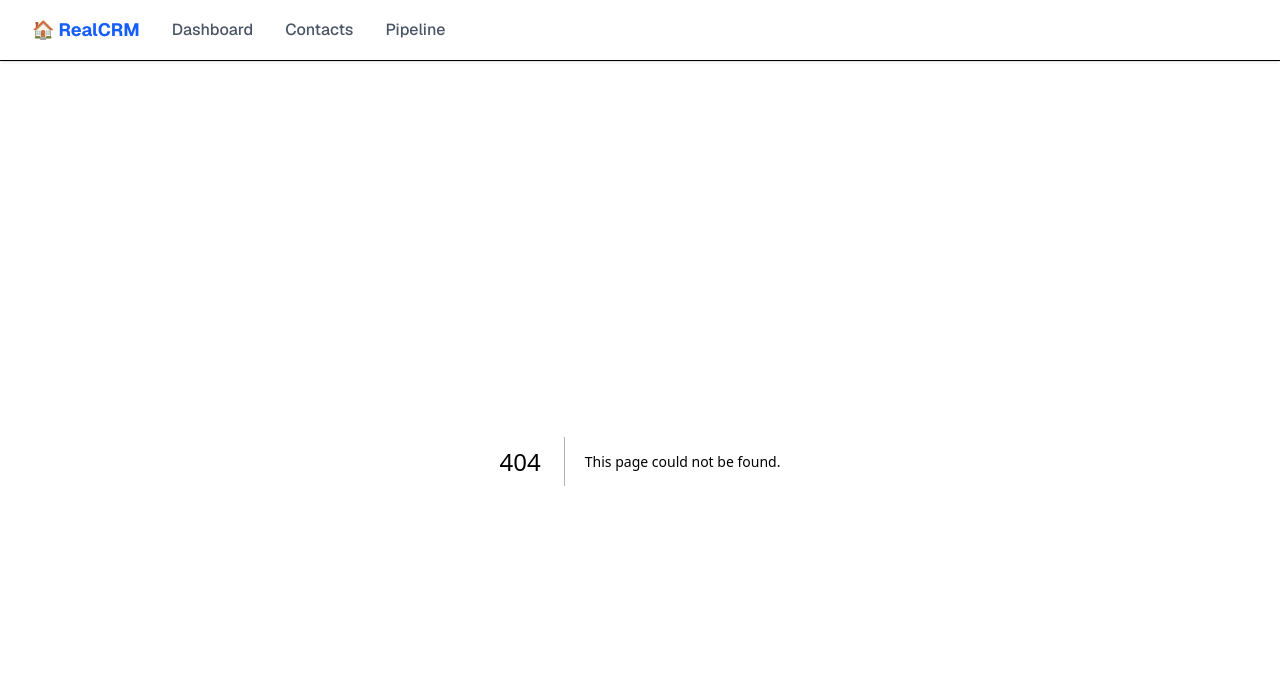
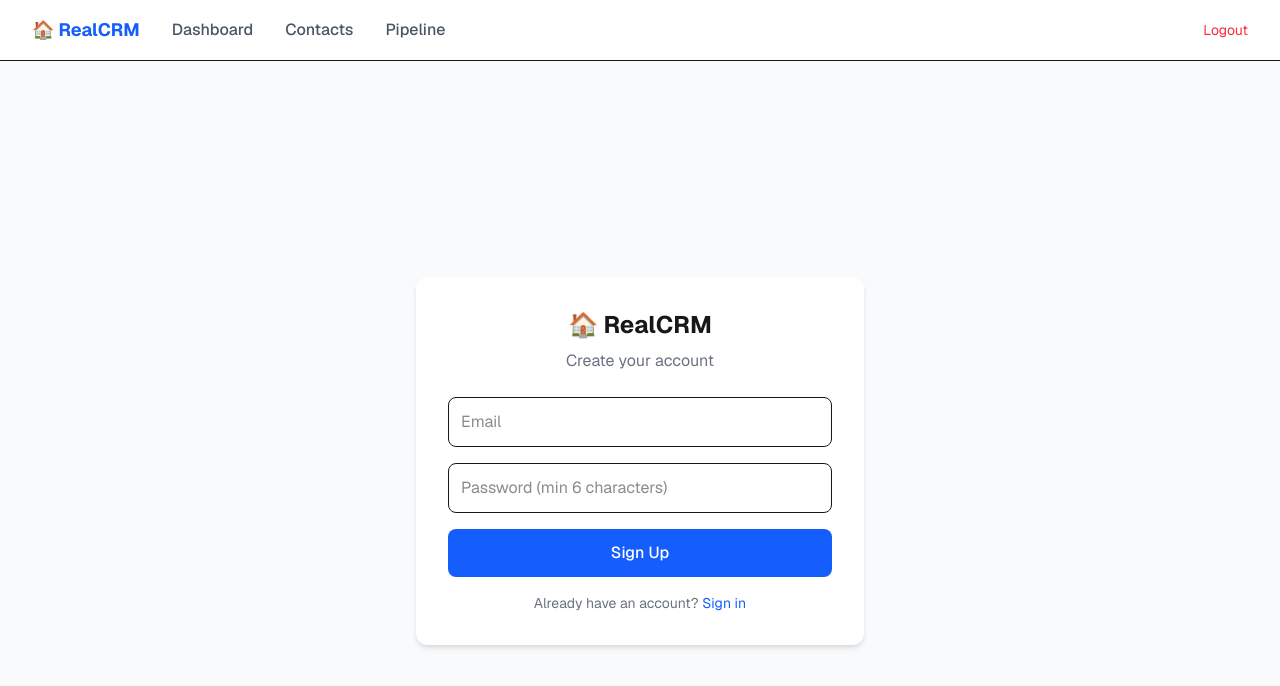
Before and after one commit to MoSudais22/real-estate-crm, a Next.js app: page /signup in a window 1280 px wide. Before the commit this address had no page. Shown: the top 686 px of the page. Built offline with nearby package versions, Linux system fonts and the light colour scheme; no server answers.

Commit message:
add auth login signup

```diff
--- a/app/layout.tsx
+++ b/app/layout.tsx
@@ -1,28 +1,34 @@
+'use client'
+
 import type { Metadata } from 'next'
 import { Geist } from 'next/font/google'
 import './globals.css'
 import Link from 'next/link'
+import { supabase } from '@/lib/supabase'
+import { useRouter } from 'next/navigation'
 
 const geist = Geist({ subsets: ['latin'] })
 
-export const metadata: Metadata = {
-  title: 'Real Estate CRM',
-  description: 'CRM for real estate agents',
-}
+export default function RootLayout({ children }: { children: React.ReactNode }) {
+  const router = useRouter()
 
-export default function RootLayout({ children }: { children: React.ReactNode }) {
+  async function handleLogout() {
+    await supabase.auth.signOut()
+    router.push('/login')
+  }
+
   return (
     <html lang="en">
       <body className={geist.className}>
-        {/* Navbar */}
         <nav className="bg-white border-b px-8 py-4 flex items-center gap-8 shadow-sm">
           <span className="font-bold text-lg text-blue-600">🏠 RealCRM</span>
           <Link href="/" className="text-gray-600 hover:text-blue-600 font-medium">Dashboard</Link>
           <Link href="/contacts" className="text-gray-600 hover:text-blue-600 font-medium">Contacts</Link>
           <Link href="/pipeline" className="text-gray-600 hover:text-blue-600 font-medium">Pipeline</Link>
+          <button onClick={handleLogout} className="ml-auto text-sm text-red-500 hover:text-red-700">
+            Logout
+          </button>
         </nav>
-
-        {/* Page content */}
         <main>{children}</main>
       </body>
     </html>
--- /dev/null
+++ b/app/login/page.tsx
@@ -0,0 +1,66 @@
+'use client'
+
+import { useState } from 'react'
+import { supabase } from '@/lib/supabase'
+import { useRouter } from 'next/navigation'
+import Link from 'next/link'
+
+export default function LoginPage() {
+  const router = useRouter()
+  const [email, setEmail] = useState('')
+  const [password, setPassword] = useState('')
+  const [error, setError] = useState('')
+  const [loading, setLoading] = useState(false)
+
+  async function handleLogin() {
+    setLoading(true)
+    setError('')
+    const { error } = await supabase.auth.signInWithPassword({ email, password })
+    if (error) {
+      setError(error.message)
+    } else {
+      router.push('/')
+    }
+    setLoading(false)
+  }
+
+  return (
+    <div className="min-h-screen bg-gray-50 flex items-center justify-center">
+      <div className="bg-white p-8 rounded-xl shadow-md w-full max-w-md">
+        <h1 className="text-2xl font-bold mb-2 text-center">🏠 RealCRM</h1>
+        <p className="text-gray-500 text-center mb-6">Sign in to your account</p>
+
+        {error && <p className="bg-red-50 text-red-600 p-3 rounded-lg mb-4 text-sm">{error}</p>}
+
+        <div className="flex flex-col gap-4">
+          <input
+            className="border p-3 rounded-lg"
+            placeholder="Email"
+            type="email"
+            value={email}
+            onChange={e => setEmail(e.target.value)}
+          />
+          <input
+            className="border p-3 rounded-lg"
+            placeholder="Password"
+            type="password"
+            value={password}
+            onChange={e => setPassword(e.target.value)}
+          />
+          <button
+            onClick={handleLogin}
+            disabled={loading}
+            className="bg-blue-600 text-white p-3 rounded-lg hover:bg-blue-700 font-medium disabled:opacity-50"
+          >
+            {loading ? 'Signing in...' : 'Sign In'}
+          </button>
+        </div>
+
+        <p className="text-center text-sm text-gray-500 mt-4">
+          No account?{' '}
+          <Link href="/signup" className="text-blue-600 hover:underline">Sign up</Link>
+        </p>
+      </div>
+    </div>
+  )
+}
--- /dev/null
+++ b/app/signup/page.tsx
@@ -0,0 +1,66 @@
+'use client'
+
+import { useState } from 'react'
+import { supabase } from '@/lib/supabase'
+import { useRouter } from 'next/navigation'
+import Link from 'next/link'
+
+export default function SignupPage() {
+  const router = useRouter()
+  const [email, setEmail] = useState('')
+  const [password, setPassword] = useState('')
+  const [error, setError] = useState('')
+  const [loading, setLoading] = useState(false)
+
+  async function handleSignup() {
+    setLoading(true)
+    setError('')
+    const { error } = await supabase.auth.signUp({ email, password })
+    if (error) {
+      setError(error.message)
+    } else {
+      router.push('/')
+    }
+    setLoading(false)
+  }
+
+  return (
+    <div className="min-h-screen bg-gray-50 flex items-center justify-center">
+      <div className="bg-white p-8 rounded-xl shadow-md w-full max-w-md">
+        <h1 className="text-2xl font-bold mb-2 text-center">🏠 RealCRM</h1>
+        <p className="text-gray-500 text-center mb-6">Create your account</p>
+
+        {error && <p className="bg-red-50 text-red-600 p-3 rounded-lg mb-4 text-sm">{error}</p>}
+
+        <div className="flex flex-col gap-4">
+          <input
+            className="border p-3 rounded-lg"
+            placeholder="Email"
+            type="email"
+            value={email}
+            onChange={e => setEmail(e.target.value)}
+          />
+          <input
+            className="border p-3 rounded-lg"
+            placeholder="Password (min 6 characters)"
+            type="password"
+            value={password}
+            onChange={e => setPassword(e.target.value)}
+          />
+          <button
+            onClick={handleSignup}
+            disabled={loading}
+            className="bg-blue-600 text-white p-3 rounded-lg hover:bg-blue-700 font-medium disabled:opacity-50"
+          >
+            {loading ? 'Creating account...' : 'Sign Up'}
+          </button>
+        </div>
+
+        <p className="text-center text-sm text-gray-500 mt-4">
+          Already have an account?{' '}
+          <Link href="/login" className="text-blue-600 hover:underline">Sign in</Link>
+        </p>
+      </div>
+    </div>
+  )
+}
--- a/package.json
+++ b/package.json
@@ -10,6 +10,7 @@
   },
   "dependencies": {
     "@supabase/auth-helpers-nextjs": "^0.15.0",
+    "@supabase/ssr": "^0.12.0",
     "@supabase/supabase-js": "^2.108.2",
     "next": "16.2.9",
     "react": "19.2.4",
```
Also changed, not shown: 1 other file (tests, documents, lock files or other folders).
